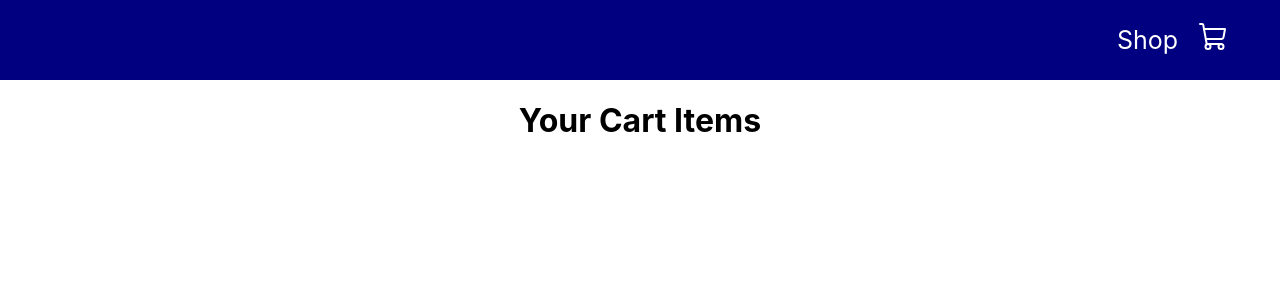
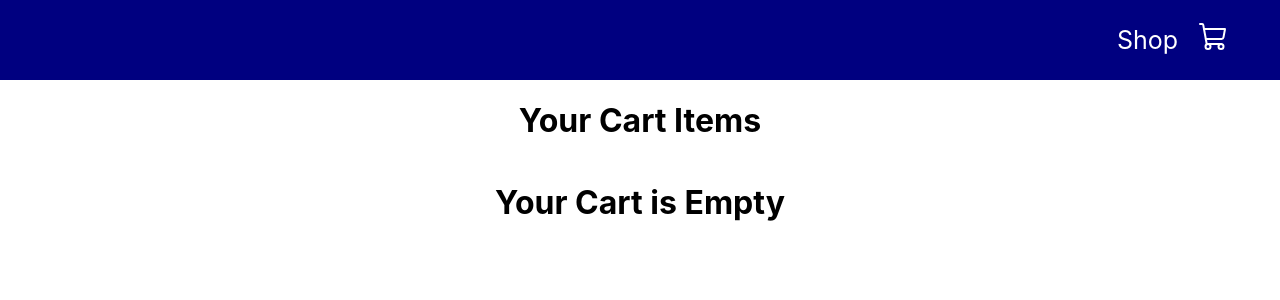
Before and after one commit to gaoaaron1/SquareJ, a React (Create React App) app: page /cart in a window 1280 px wide. Shown: the top 300 px of the page. Built offline with nearby package versions, Linux system fonts and the light colour scheme.

Commit message:
Added subtotal for cart

```diff
--- a/src/context/shop-context.jsx
+++ b/src/context/shop-context.jsx
@@ -33,9 +33,32 @@
         setCartItems((prev) => ({ ...prev, [itemId]: newAmount }));
     };
 
+    {/* Method used to get the total amount of stock in items */}
+    const getTotalCartAmount = (itemId) => {
+
+        let totalAmount = 0;
+
+        for (const item in cartItems) {
+            if (cartItems[item] > 0) {
+
+                {/* Find an element in array where product id is equivalent to item */}
+                {/* Find product to get access to its price */}
+                let itemInfo = PRODUCTS.find((product) => product.id === Number(item));
+
+                totalAmount += cartItems[item] * itemInfo.price
+            }
+        }
+
+        return totalAmount;
+    }
+
     const contextValue = {
-        cartItems, addToCart, removeFromCart, updateCartItemCount
-    }
+        cartItems,
+        addToCart,
+        removeFromCart,
+        updateCartItemCount,
+        getTotalCartAmount
+    };
 
 
     return (
--- a/src/pages/cart/cart.jsx
+++ b/src/pages/cart/cart.jsx
@@ -4,9 +4,18 @@
 import { CartItem } from './cart-item';
 import "./cart.css";
 
+import { useNavigate } from "react-router-dom"
+
 export const Cart = () => {
 
-    const { cartItems } = useContext(ShopContext);
+    {/* Grab cart items and total amount from shop context */}
+    const { cartItems, getTotalCartAmount } = useContext(ShopContext);
+
+    {/* Grab the total amount */}
+    const totalAmount = getTotalCartAmount()
+
+    {/* Used to navigate pages */}
+    const navigate = useNavigate()
 
     return (
     <div className="cart">
@@ -25,6 +34,21 @@
 
       </div>
 
+        {/* If total amount greater than 0, display labels, buttons, etc. */}
+        {totalAmount > 0 ? (
+            <div className="checkout">
+
+                {/* Grab the total amount of the price */}
+                <p> Subtotal: ${totalAmount}</p>
+                <button onClick={() => navigate("/")}> Continue Shopping</button>
+                <button> Checkout </button>
+
+            </div>
+
+        //else
+        ) : (
+            <h1> Your Cart is Empty</h1>
+        )}
     </div>
   );
 };
--- a/src/products.js
+++ b/src/products.js
@@ -7,25 +7,25 @@
     {
         id: 1,
         productName: "Apples",
-        price: 2.0,
+        price: 4.77,
         productImage: product1,
     },
     {
         id: 2,
-        productName: "Oranges",
-        price: 2.0,
+        productName: "1 kg Oranges",
+        price: 4.12,
         productImage: product2,
     },
     {
         id: 3,
         productName: "Banana",
-        price: 2.0,
+        price: 1.63,
         productImage: product3,
     },
     {
         id: 4,
         productName: "Kiwi",
-        price: 2.0,
+        price: 1.5,
         productImage: product4,
     },
 ];
```
